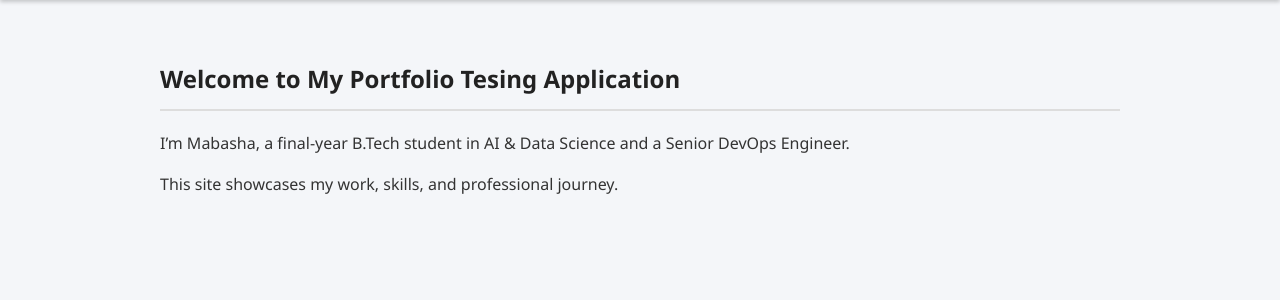
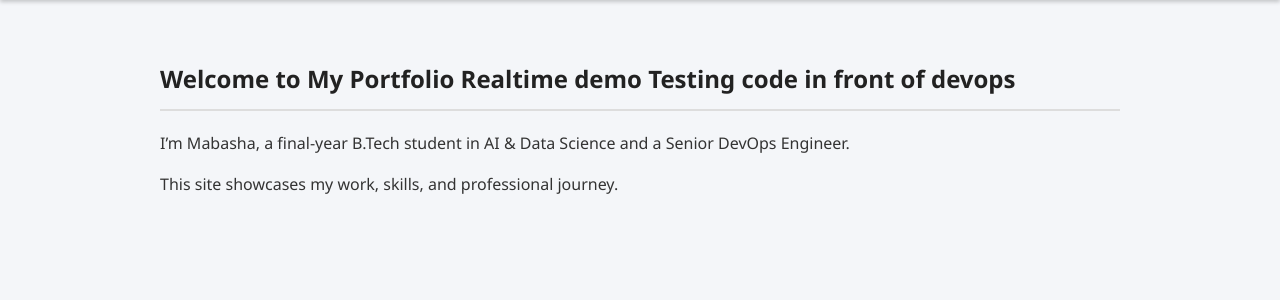
Before and after one commit to coders2345/Devops_Portal, a Flask app: page / in a window 1280 px wide. Shown: the part 120-420 px from the top of the page. Run offline with Flask 3, Linux system fonts and the light colour scheme.

Commit message:
"pushing changes checking in live server"

```diff
--- a/app/templates/index.html
+++ b/app/templates/index.html
@@ -1,7 +1,7 @@
 {% extends 'base.html' %}
 {% block title %}Home - Mabasha{% endblock %}
 {% block content %}
-  <h2>Welcome to My Portfolio Tesing Application</h2>
+  <h2>Welcome to My Portfolio Realtime demo Testing code in front of devops <team></team></h2>
   <p>I’m Mabasha, a final-year B.Tech student in AI & Data Science and a Senior DevOps Engineer.</p>
   <p>This site showcases my work, skills, and professional journey.</p>
 {% endblock %}
```
